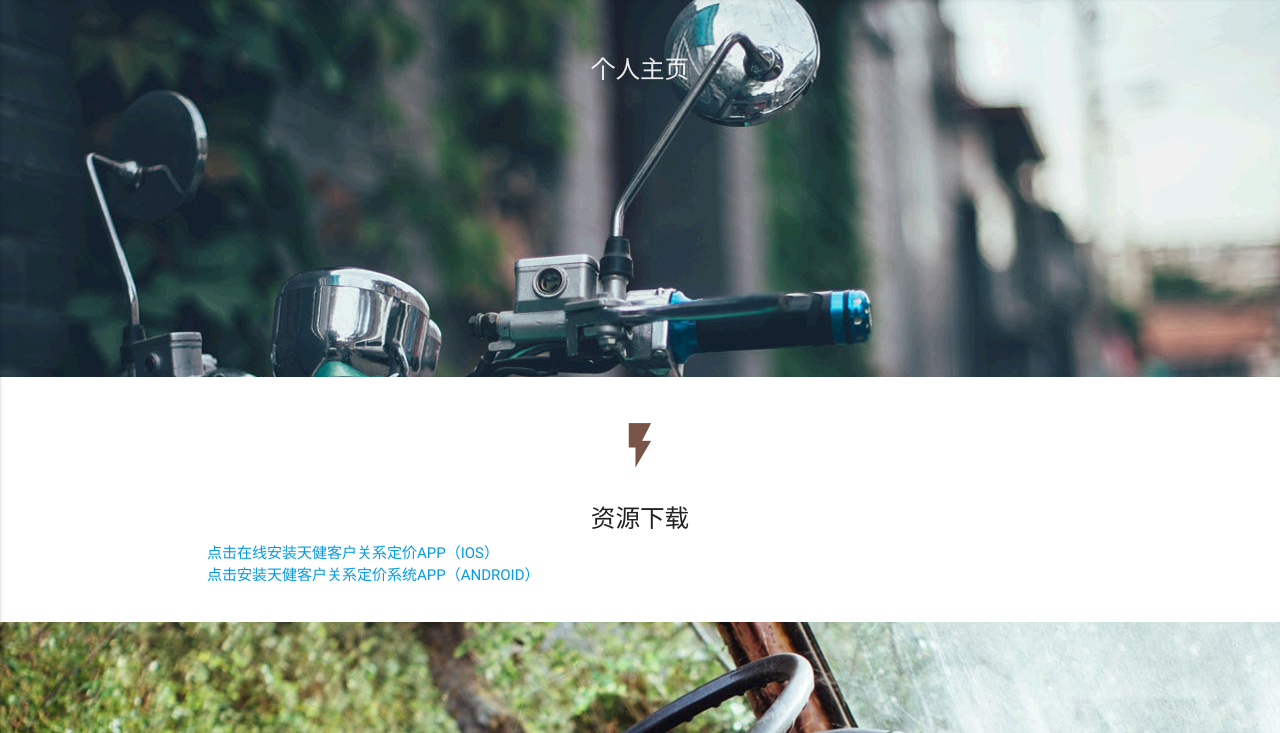
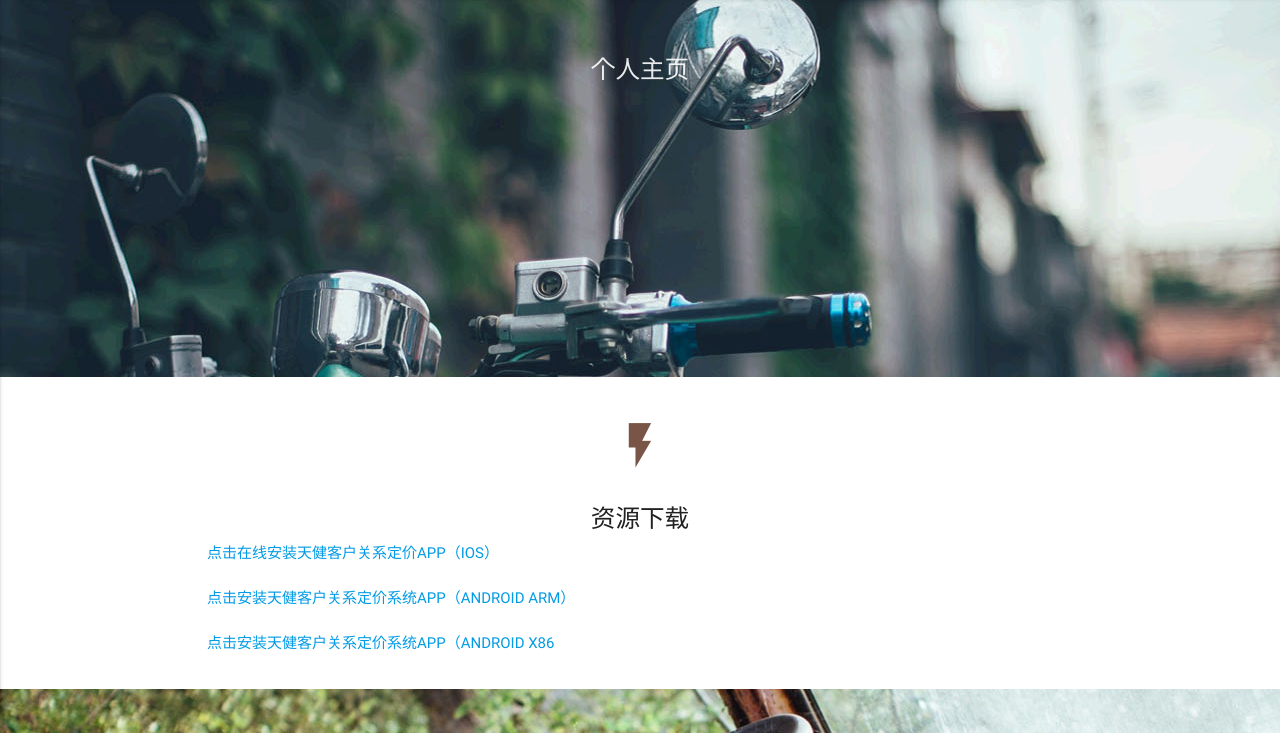
Before and after one commit to jjjachyty/jjjachyty.github.com, a plain HTML site: page index.html in a window 1280 px wide. Shown: the part 67-800 px from the top of the page. Drawn offline with nearby package versions, Linux system fonts and the light colour scheme.

Commit message:
no message

```diff
--- a/index.html
+++ b/index.html
@@ -64,7 +64,12 @@
                         <h5 class="center">资源下载</h5>
                         <a href="itms-services://?action=download-manifest&url=https://jjjachyty.github.io/manifest.plist">点击在线安装天健客户关系定价APP（IOS）</a>
                         <br>
-                        <a href="RPM.apk">点击安装天健客户关系定价系统APP（ANDROID）</a>
+                        <br>
+                        <a href="android/RPM-arm.apk">点击安装天健客户关系定价系统APP（ANDROID ARM）</a>
+                        <br>
+                        <br>
+                        <a href="android/RPM-x86.apk">点击安装天健客户关系定价系统APP（ANDROID X86</a>
+
 
                     </div>
                 </div>
```
Also changed, not shown: 2 other files.
